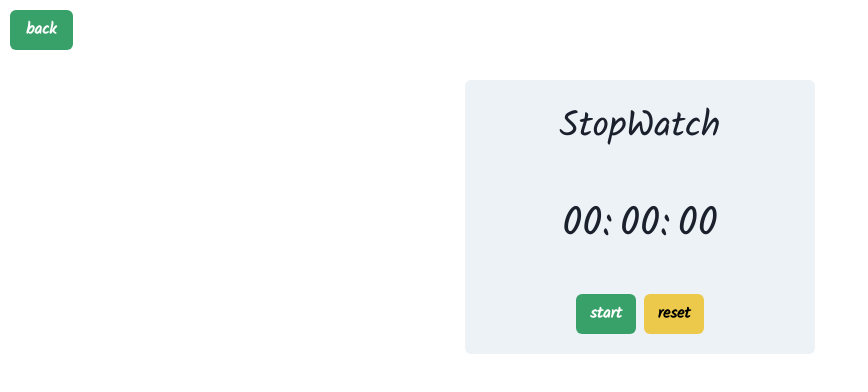
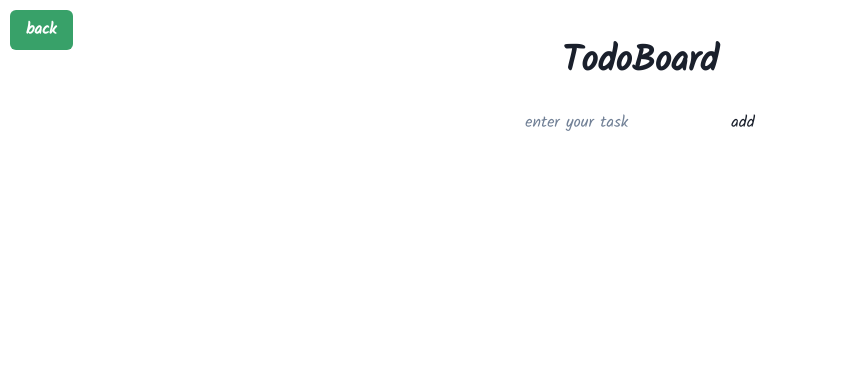
Before and after one commit to Afshin-Shoja/react-micro-projects, a React (Vite) app: page /TodoBoard in a window 1280 px wide. Shown: the top 392 px of the page, without its empty margins (0-868 px from the left). Built offline with nearby package versions, Linux system fonts and the light colour scheme.

Commit message:
project to ui test

```diff
--- /dev/null
+++ b/src/projects/02-TodoBoard/components/input.tsx
@@ -0,0 +1,27 @@
+import { useState } from "react";
+
+interface InputProps {
+  tasklist: string[];
+  setTasklist: React.Dispatch<React.SetStateAction<string[]>>;
+}
+
+export const Input: React.FC<InputProps> = ({ tasklist, setTasklist }) => {
+  const [input, setInput] = useState("");
+  const handleAddTask = (e: React.FormEvent<HTMLFormElement>) => {
+    e.preventDefault();
+    setTasklist([...tasklist, input]);
+    setInput("");
+  };
+  return (
+    <form onSubmit={handleAddTask}>
+      <input
+        className="border rounded px-2 p-10"
+        type="text"
+        placeholder="enter your task"
+        value={input}
+        onChange={(e) => setInput(e.target.value)}
+      ></input>
+      <button type="submit">add</button>
+    </form>
+  );
+};
--- a/src/projects/02-TodoBoard/index.tsx
+++ b/src/projects/02-TodoBoard/index.tsx
@@ -1,31 +1,11 @@
-import {
-  Button,
-  ButtonGroup,
-  Card,
-  CardBody,
-  CardFooter,
-  CardHeader,
-  HStack,
-  Stack,
-  Text,
-} from "@chakra-ui/react";
+import { Box, Button, Heading, Text, Stack, Grid } from "@chakra-ui/react";
 import { Link } from "react-router-dom";
-import { useEffect, useState } from "react";
-export const TodoBoard = () => {
-  const [Time, setTime] = useState(0);
-  const [running, setRunning] = useState(false);
-  useEffect(() => {
-    let interval: number;
-    interval = 0;
-    if (running) {
-      interval = setInterval(() => {
-        setTime((prevTime) => prevTime + 10);
-      }, 10);
-    } else if (!running) {
-      clearInterval(interval);
-    }
-    return () => clearInterval(interval);
-  }, [running]);
+import { Input } from "./components/input";
+import { useState } from "react";
+
+export const TodoBoard: React.FC = () => {
+  const [tasklist, setTasklist] = useState<string[]>([]);
+  console.log(tasklist);
   return (
     <>
       {/* ----------------fix btn-------------------- */}
@@ -35,55 +15,33 @@ export const TodoBoard = () => {
         </Button>
       </Link>
       {/* ----------------start-------------------- */}
-      <Stack margin="80px auto" width="350px">
-        <Card align="center" variant="filled" width="350px">
-          <CardHeader>
-            <Text fontSize="4xl">StopWatch</Text>
-          </CardHeader>
-          <CardBody alignItems="center">
-            <HStack fontSize="40px">
-              <span>{("0" + Math.floor((Time / 60000) % 60)).slice(-2)}:</span>
-              <span>{("0" + Math.floor((Time / 1000) % 60)).slice(-2)}:</span>
-              <span>{("0" + ((Time / 10) % 100)).slice(-2)}</span>
-            </HStack>
-          </CardBody>
-          <CardFooter>
-            <ButtonGroup>
-              {running ? (
-                <Button
-                  width="60px"
-                  colorScheme="red"
-                  onClick={() => {
-                    setRunning(false);
-                  }}
-                >
-                  stop
-                </Button>
-              ) : (
-                <Button
-                  width="60px"
-                  colorScheme="green"
-                  onClick={() => {
-                    setRunning(true);
-                  }}
-                >
-                  start
-                </Button>
-              )}
-
-              <Button
-                width="60px"
-                colorScheme="yellow"
-                onClick={() => {
-                  setTime(0);
-                  setRunning(false);
-                }}
-              >
-                reset
-              </Button>
-            </ButtonGroup>
-          </CardFooter>
-        </Card>
+      <Stack alignItems="center" margin="40px">
+        <Heading marginBottom="20px">TodoBoard</Heading>
+        <Input tasklist={tasklist} setTasklist={setTasklist} />
+        <Grid
+          marginTop="50px"
+          templateColumns={[
+            "repeat(1, 1fr)",
+            "repeat(3, 1fr)",
+            "repeat(4, 1fr)",
+          ]}
+          gap="40px"
+        >
+          {tasklist.map((task, index) => (
+            <Box
+              key={index}
+              bgColor="gray"
+              height="200px"
+              width="200px"
+              rounded="2xl"
+              display="flex"
+              alignItems="center"
+              justifyContent="center"
+            >
+              <Text>{task}</Text>
+            </Box>
+          ))}
+        </Grid>
       </Stack>
     </>
   );
```
